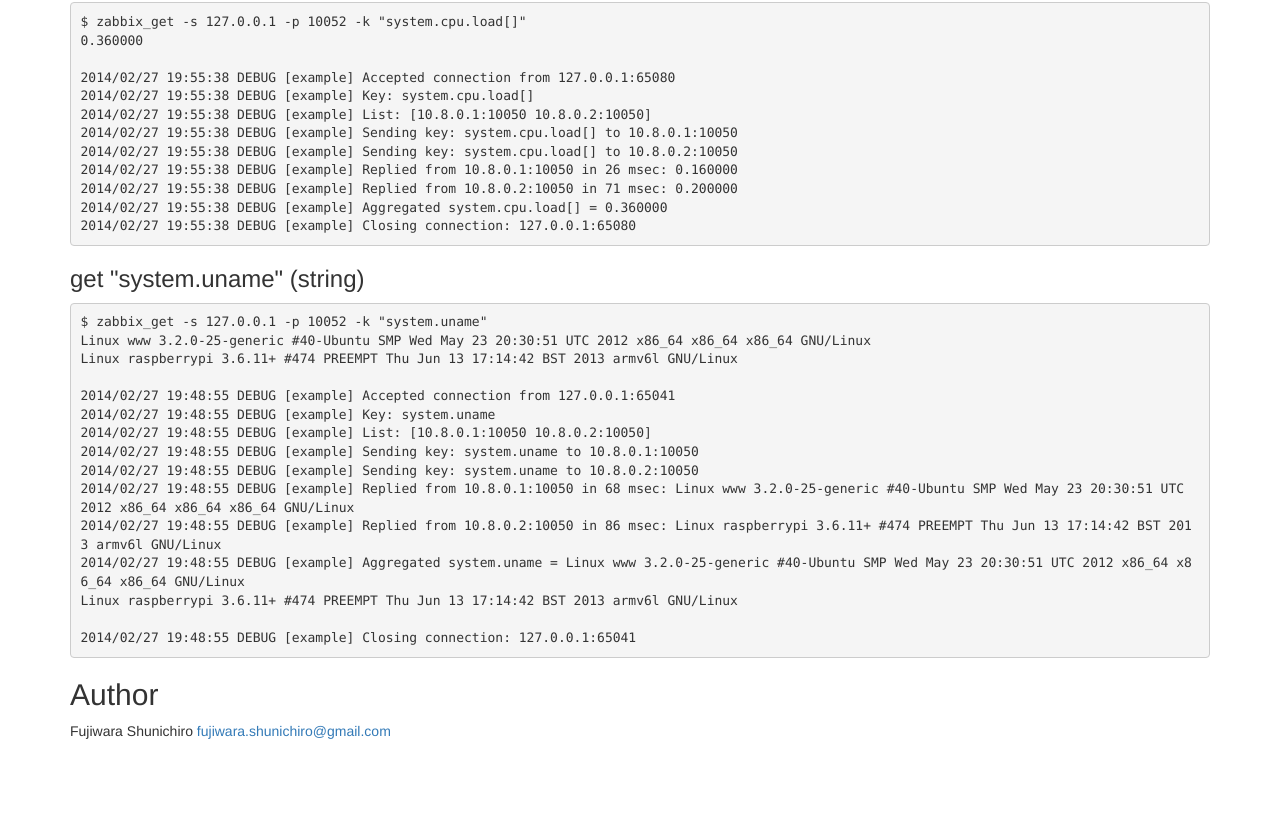
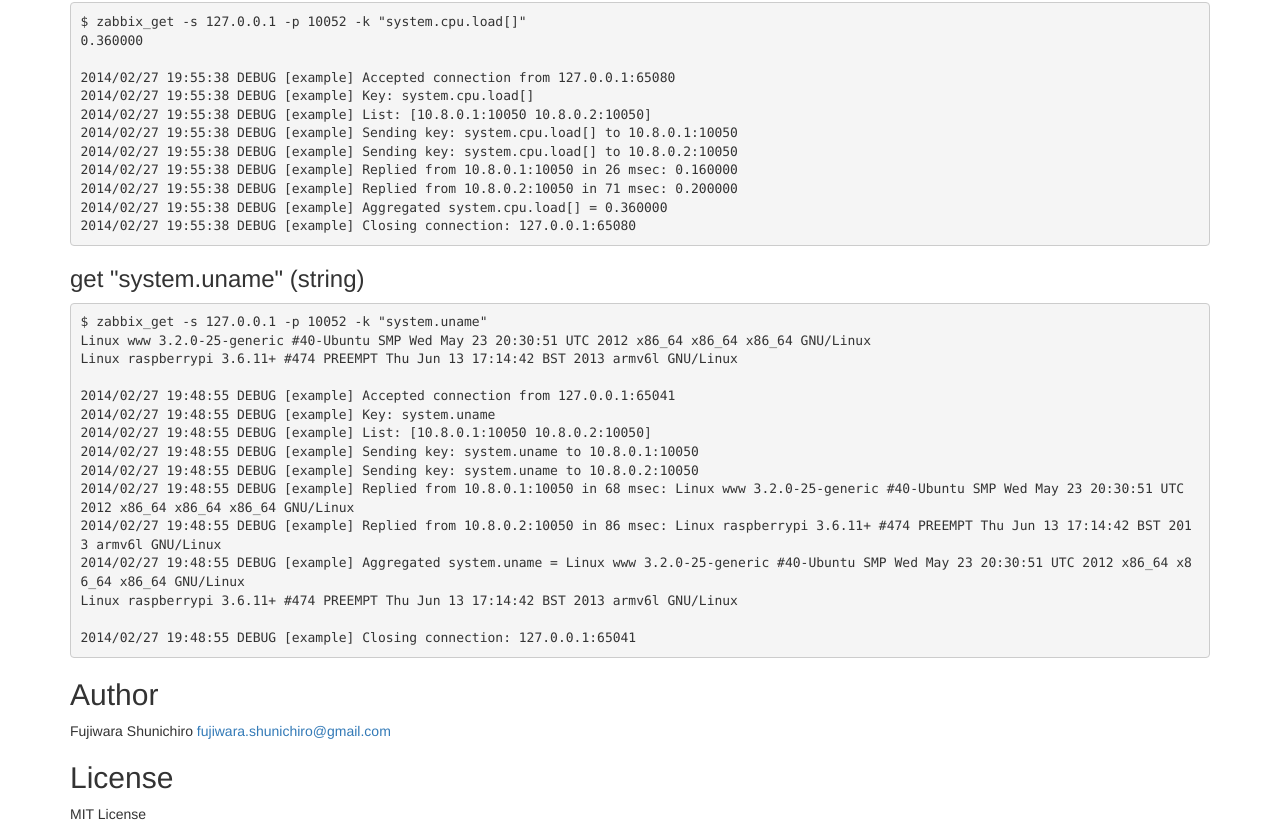
Before and after one commit to fujiwara/zabbix-aggregate-agent, a plain HTML site: page index.html in a window 1280 px wide. Shown: the part 2914-3748 px from the top of the page. Before the commit the page ends 3665 px from the top, so only its background shows below. Drawn offline with nearby package versions, Linux system fonts and the light colour scheme.

Commit message:
release pages

```diff
--- a/index.html
+++ b/index.html
@@ -230,7 +230,12 @@ Linux raspberrypi 3.6.11+ #474 PREEMPT Thu Jun 13 17:14:42 BST 2013 armv6l GNU/L
 <h2>
 <a name="author" class="anchor" href="#author"><span class="octicon octicon-link"></span></a>Author</h2>
 
-<p>Fujiwara Shunichiro <a href="mailto:fujiwara.shunichiro@gmail.com">fujiwara.shunichiro@gmail.com</a></p>      </div>
+<p>Fujiwara Shunichiro <a href="mailto:fujiwara.shunichiro@gmail.com">fujiwara.shunichiro@gmail.com</a></p>
+
+<h2>
+<a name="license" class="anchor" href="#license"><span class="octicon octicon-link"></span></a>License</h2>
+
+<p>MIT License</p>      </div>
     </div>
   </body>
 </html>
```
